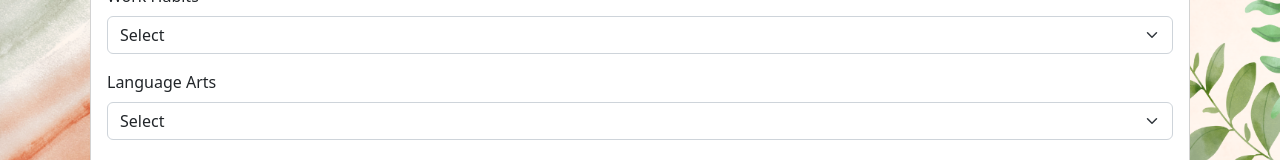
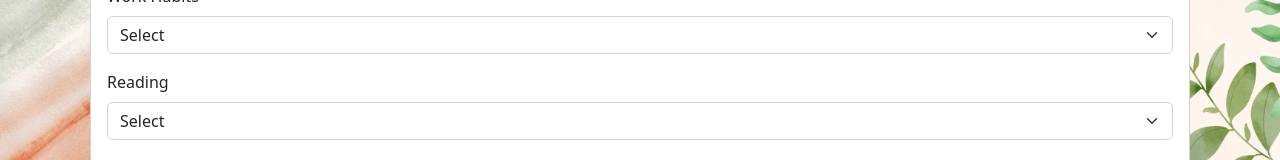
Before and after one commit to jsimmons01/comments-generator, a React (Create React App) app: page /builder in a window 1280 px wide. Shown: the part 634-794 px from the top of the page. Built offline with nearby package versions, Linux system fonts and the light colour scheme.

Commit message:
Updates comment builder

```diff
--- a/src/builderComments.js
+++ b/src/builderComments.js
@@ -39,7 +39,7 @@ export const BUILDERCOMMENTS = [
     {
         id: 6,
         type: "Character",
-            text: "Student has incredible self-discipline and always gets student work done in a timely manner. ",
+        text: "Student has incredible self-discipline and is always focused on the task at hand. ",
 
     },
     {
@@ -57,10 +57,183 @@ export const BUILDERCOMMENTS = [
     {
         id: 9,
         type: "Character",
-            text: "Student is very hardworking and always completes all of student work. ",
+        text: "Student is agreeable and polite when working with others. ",
+
+    },
+	{
+        id: 10,
+        type: "Time",
+        text: "Student always uses class time wisely. ",
+
+    },
+	{
+        id: 11,
+        type: "Time",
+        text: "Student consistently completes assignments in the time allotted and turns in homework on time. ",
+
+    },
+	{
+        id: 12,
+        type: "Time",
+        text: "Student works at the appropriate pace, neither too quickly or slowly. ",
+
+    },
+	{
+        id: 13,
+        type: "Time",
+        text: "Student has a difficult time staying on task and completing student work.",
+
+    },
+	{
+        id: 14,
+        type: "Time",
+        text: "Student has to be frequently reminded to get started on assignments. ",
+
+    },
+	{
+        id: 15,
+        type: "Work",
+        text: "Student is very hardworking and always completes all of student work enthusiastically. ",
+
+    },
+	{
+        id: 16,
+        type: "Work",
+        text: "Student works independently and doesn\'t get distracted easily. ",
+
+    },
+	{
+        id: 17,
+        type: "Work",
+        text: "Student generates neat and careful work. ",
+
+    },
+	{
+        id: 18,
+        type: "Work",
+        text: "Student checks work thoroughly before submitting it. ",
 
     },
 
+    {
+        id: 19,
+        type: "Work",
+        text: "Student gives up easily when something is difficult and needs extensive encouragement to attempt the task. ",
+
+    },
+	{
+        id: 20,
+        type: "Work",
+        text: "Student rushes to complete tasks resulting in assignments with careless errors. ",
+
+    },
+	{
+        id: 21,
+        type: "Reading",
+        text: "Student is reading above grade level.  ",
+
+    },
+	{
+        id: 22,
+        type: "Reading",
+        text: "Student has good reading comprehension and decoding skills. ",
+
+    },
+	{
+        id: 22,
+        type: "Reading",
+        text: "Student struggles with reading comprehension. ",
+
+    },
+	{
+        id: 23,
+        type: "Reading",
+        text: "Student has difficulty using foundational reading strategies to decode new words. ",
+
+    },
+
+    {
+        id: 24,
+        type: "Reading",
+        text: "Student is encouraged to read for 15 minutes each night at home to improve student fluency. ",
+
+    },
+    {
+        id: 25,
+        type: "Writing",
+        text: "Student writing has a refreshing sense of voice, clarity, and style. ",
+    },
+    {
+        id: 26,
+        type: "Writing",
+        text: "Student writing is clear, organized, and interesting to read. ",
+    },
+    {
+        id: 27,
+        type: "Writing",
+        text: "Student is encouraged to check student own writing more carefully for spelling, grammar, and punctuation errors before turning in assignments. ",
+    },
+    {
+        id: 28,
+        type: "Writing",
+        text: "Student often forgets capital letters and punctuation. ",
+    },
+    {
+        id: 29,
+        type: "Writing",
+        text: "Student has difficulty organizing student thoughts in writing. ",
+    },
+
+    {
+        id: 30,
+        type: "Math",
+        text: "Student has a solid understanding of all math concepts taught this quarter. ",
+    },
+	{
+        id: 31,
+        type: "Math",
+        text: "Student is an excellent mathematician. ",
+    },
+	{
+        id: 32,
+        type: "Math",
+        text: "Student is encouraged to practice basic addition and subtraction facts to improve student speed and accuracy. ",
+    },
+    {
+        id: 33,
+        type: "Math",
+        text: "Student is able to follow mathematical strategies, but has difficulty explaining how student answers are derived. ",
+    },
+    {
+        id: 34,
+        type: "Math",
+        text: "Student is having difficulty with multiple-step math problems. ",
+    },
+    {
+        id: 35,
+        type: "Closure",
+        text: "is confident and independent and is doing well academically. ",
+    },
+    {
+        id: 36,
+        type: "Closure",
+        text: "is encouraged to be more diligent with student schoolwork. I look forward to seeing the improvements student will make next quarter. ",
+    },
+    {
+        id: 37,
+        type: "Closure",
+        text: "is an intelligent student with great potential. Student needs to work on staying focused in class and following directions. ",
+    },
+    {
+        id: 38,
+        type: "Closure",
+        text: "is encouraged to be more consistent with student effort to do well academically. ",
+    },
+    {
+        id: 39,
+        type: "Closure",
+        text: "is hardworking and is encouraged to improve student organizational and time management skills. ",
+    },
 
 
 ]
--- a/src/components/Builder.js
+++ b/src/components/Builder.js
@@ -7,7 +7,6 @@ const Builder = () => {
   /**************************
    * complete comments array
    * think about if I really need a toggler
-   * add gender to the comment
    * add directions
    */
 
@@ -19,10 +18,10 @@ const Builder = () => {
   const [character, setCharacter ] = useState('');
   const [time, setTime ] = useState('');
   const [work, setWork ] = useState('');
-  const [lang, setLang ] = useState('');
+  const [reading, setReading ] = useState('');
   const [math, setMath ] = useState('');
   const [writing, setWriting ] = useState('');
-  const [conclusion, setConclusion ] = useState('');
+  const [closure, setClosure ] = useState('');
 
 
 
@@ -33,10 +32,10 @@ const Builder = () => {
 
   }
 
-  function Comment ( {firstName, lastName, gender, intro, character, time, work, lang, math, writing, conclusion} )  {
+  function Comment ( {firstName, lastName, gender, intro, character, time, work, reading, math, writing, closure} )  {
 
     const studentComment = firstName + ' ' + lastName + ' ' + intro + ' ' + character + ' ' +  time + ' ' +
-     work + ' ' + lang + ' ' +  math + ' ' +  writing + ' ' +  conclusion
+     work + ' ' + reading + ' ' +  math + ' ' +  writing + ' ' + firstName + ' ' + closure
 
     return (
       gender === 'girl' ? studentComment.replace(/Student/g, 'She').replace(/student/g, 'her') : studentComment.replace(/Student/g, 'He').replace(/student/g, 'his')
@@ -100,7 +99,7 @@ const Builder = () => {
                           className='mx-2'
                           type="radio"
                           name="gender"
-                          value="boy"
+                          value={gender}
 
                           onChange={(e) => setGender(e.target.value)}
                           required
@@ -115,7 +114,7 @@ const Builder = () => {
                         className='mx-2'
                         type="radio"
                         name="gender"
-                        value="girl"
+                        value={gender}
 
                         onChange={(e) => setGender(e.target.value)}
                         required
@@ -182,10 +181,7 @@ const Builder = () => {
                     onChange={(e) => setTime(e.target.value)}
                   >
                     <option>Select</option>
-                    <option>High Performer</option>
-                    <option>Average Performer</option>
-                    <option>Below Average Performer</option>
-                    <option>Behavior Problems</option>
+                    {comments.filter((comment) => comment.type === 'Time').map((comment) => <option key={comment.id}>{comment.text}</option>)}
 
                   </Input>
                 </Col>
@@ -205,10 +201,7 @@ const Builder = () => {
                     onChange={(e) => setWork(e.target.value)}
                   >
                     <option>Select</option>
-                    <option>High Performer</option>
-                    <option>Average Performer</option>
-                    <option>Below Average Performer</option>
-                    <option>Behavior Problems</option>
+                    {comments.filter((comment) => comment.type === 'Work').map((comment) => <option key={comment.id}>{comment.text}</option>)}
 
                   </Input>
                 </Col>
@@ -217,21 +210,18 @@ const Builder = () => {
             <Row>
               <FormGroup>
                 <Label htmlFor="type">
-                  Language Arts
+                  Reading
                 </Label>
                 <Col>
                   <Input
                     type="select"
                     id="type"
                     name="type"
-                    value={lang}
-                    onChange={(e) => setLang(e.target.value)}
+                    value={reading}
+                    onChange={(e) => setReading(e.target.value)}
                   >
                     <option>Select</option>
-                    <option>High Performer</option>
-                    <option>Average Performer</option>
-                    <option>Below Average Performer</option>
-                    <option>Behavior Problems</option>
+                    {comments.filter((comment) => comment.type === 'Reading').map((comment) => <option key={comment.id}>{comment.text}</option>)}
 
                   </Input>
                 </Col>
@@ -251,10 +241,7 @@ const Builder = () => {
                     onChange={(e) => setMath(e.target.value)}
                   >
                     <option>Select</option>
-                    <option>High Performer</option>
-                    <option>Average Performer</option>
-                    <option>Below Average Performer</option>
-                    <option>Behavior Problems</option>
+                    {comments.filter((comment) => comment.type === 'Math').map((comment) => <option key={comment.id}>{comment.text}</option>)}
 
                   </Input>
                 </Col>
@@ -274,10 +261,7 @@ const Builder = () => {
                     onChange={(e) => setWriting(e.target.value)}
                   >
                     <option>Select</option>
-                    <option>High Performer</option>
-                    <option>Average Performer</option>
-                    <option>Below Average Performer</option>
-                    <option>Behavior Problems</option>
+                    {comments.filter((comment) => comment.type === 'Writing').map((comment) => <option key={comment.id}>{comment.text}</option>)}
 
                   </Input>
                 </Col>
@@ -286,21 +270,18 @@ const Builder = () => {
             <Row>
               <FormGroup>
                 <Label htmlFor="type">
-                  Conclusion
+                  Closure
                 </Label>
                 <Col>
                   <Input
                     type="select"
                     id="type"
                     name="type"
-                    value={conclusion}
-                    onChange={(e) => setConclusion(e.target.value)}
+                    value={closure}
+                    onChange={(e) => setClosure(e.target.value)}
                   >
                     <option>Select</option>
-                    <option>High Performer</option>
-                    <option>Average Performer</option>
-                    <option>Below Average Performer</option>
-                    <option>Behavior Problems</option>
+                    {comments.filter((comment) => comment.type === 'Closure').map((comment) => <option key={comment.id}>{comment.text}</option>)}
 
                   </Input>
                 </Col>
@@ -314,8 +295,8 @@ const Builder = () => {
             <Row>
               <Card>
                 <CardBody>
-                <Comment firstName={firstName} lastName={lastName} intro={intro} character={character} time={time} work={work} lang={lang} math={math} writing={writing}
-                conclusion={conclusion}  />
+                <Comment firstName={firstName} lastName={lastName} intro={intro} character={character} time={time} work={work} reading={reading} math={math} writing={writing}
+                closure={closure}  />
                 </CardBody>
               </Card>
 
```
Lines whose indentation alone changed are shown as unchanged.
